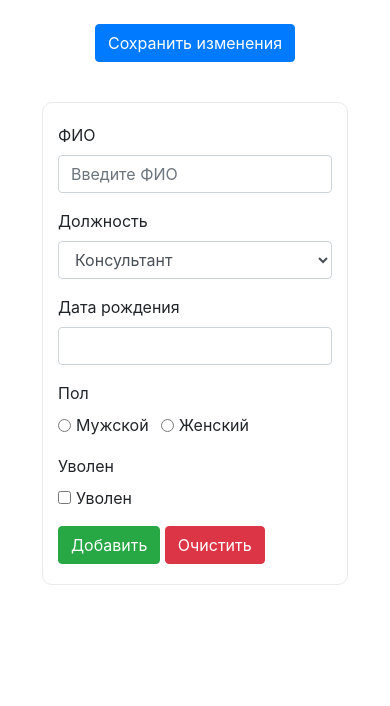
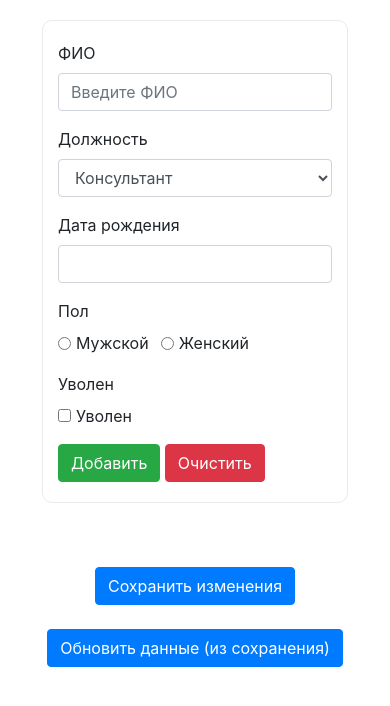
Before and after one commit to Flydist/employees-app, a React (Create React App) app: page / in a window 390 px wide. Shown: the top 706 px of the page. Built offline with nearby package versions, Linux system fonts and the light colour scheme.

Commit message:
Added localStorage functional, view for mobiles

```diff
--- a/src/pages/EmployeesPage/EmployeesPage.tsx
+++ b/src/pages/EmployeesPage/EmployeesPage.tsx
@@ -11,10 +11,10 @@ export const EmployeesPage: FC = observer(() => {
   return (
     <>
       <Row>
-        <Col md={6}>
+        <Col md={{ span: 6, order: 'first' }} xs={{ span: 12, order: 'last' }}>
           <EmployeesList />
         </Col>
-        <Col md={6}>
+        <Col md={{ span: 6, order: 'last' }} xs={{ span: 12, order: 'first' }}>
           <AddForm />
           {Boolean(selectedEmployee) && <EmployeeInfo />}
         </Col>
--- a/src/pages/EmployeesPage/components/EmployeeInfo/EmployeeInfo.tsx
+++ b/src/pages/EmployeesPage/components/EmployeeInfo/EmployeeInfo.tsx
@@ -17,6 +17,7 @@ const EmployeeInfo: FC = observer(() => {
   const {
     fullname, position, birthday, sex, isFired,
   } = currentEmployee
+
   return (
     <>
       <FlexContainer>
--- a/src/pages/EmployeesPage/components/EmployeesList/EmployeesList.styled.ts
+++ b/src/pages/EmployeesPage/components/EmployeesList/EmployeesList.styled.ts
@@ -1,17 +1,21 @@
 import styled from 'styled-components'
-import { Table, Button } from 'react-bootstrap'
+import { Table } from 'react-bootstrap'
 
 export const StyledTable = styled(Table)`
   margin: 20px 0;
   td {
-    cursor: ${(props) => ((props.isaddmode) === 'true' ? 'pointer' : 'not-allowed')};
+    cursor: ${(props) => (props.isaddmode === 'true' ? 'pointer' : 'not-allowed')};
   }
 
   tbody tr:hover {
-    background-color: ${(props) => ((props.isaddmode) === 'true' ? 'rgba(0,0,0,.075)' : 'rgba(200,0,0,.075)')};
+    background-color: ${(props) => (props.isaddmode === 'true' ? 'rgba(0,0,0,.075)' : 'rgba(200,0,0,.075)')};
   }
 `
-export const StyledButton = styled(Button)`
-  display: block;
+
+export const ButtonsBlock = styled.div`
+  display: flex;
+  flex-direction: row;
+  justify-content: space-between;
+  flex-wrap: wrap;
   margin: 20px auto;
 `
--- a/src/pages/EmployeesPage/components/EmployeesList/EmployeesList.tsx
+++ b/src/pages/EmployeesPage/components/EmployeesList/EmployeesList.tsx
@@ -1,6 +1,7 @@
 import React, { FC } from 'react'
 import { observer } from 'mobx-react'
-import { StyledTable, StyledButton } from './EmployeesList.styled'
+import { Button } from 'react-bootstrap'
+import { StyledTable, ButtonsBlock } from './EmployeesList.styled'
 import { useEmployeesStore } from '../../../../hooks/useEmployeesStore'
 
 const EmployeesList: FC = observer(() => {
@@ -9,6 +10,7 @@ const EmployeesList: FC = observer(() => {
     showEmployeeInfo,
     isAddMode,
     saveEmployeesToLocalStorage,
+    loadEmployeesFromLocalStorage,
   } = useEmployeesStore()
 
   return (
@@ -32,7 +34,8 @@ const EmployeesList: FC = observer(() => {
           ))}
         </tbody>
       </StyledTable>
-      <StyledButton
+      <ButtonsBlock>
+        <Button
           variant="primary"
           type="button"
           onClick={() => saveEmployeesToLocalStorage(employees, 'employees')}
@@ -40,7 +43,17 @@ const EmployeesList: FC = observer(() => {
           className="mt-4 mx-auto"
         >
           Сохранить изменения
-      </StyledButton>
+        </Button>
+        <Button
+          variant="primary"
+          type="button"
+          onClick={() => loadEmployeesFromLocalStorage('employees')}
+          disabled={!isAddMode}
+          className="mt-4 mx-auto"
+        >
+          Обновить данные (из сохранения)
+        </Button>
+      </ButtonsBlock>
     </>
   )
 })
--- a/src/store/EmployeesStore.ts
+++ b/src/store/EmployeesStore.ts
@@ -8,7 +8,7 @@ export type Employee = {
   fullname: string
   position: string
   birthday: Date
-  sex: SexType | ''
+  sex: SexType
   isFired: boolean
 }
 
--- a/src/types/types.ts
+++ b/src/types/types.ts
@@ -1,12 +1,13 @@
 export enum SexType {
   male = 'Мужской',
   female = 'Женский',
+  unknown = '',
 }
 
 export type FormValues = {
   fullname: string
   position: string
   birthday: Date
-  sex: SexType | ''
+  sex: SexType
   isFired: boolean
 }
```
Also changed, not shown: 1 other file (tests, documents, lock files or other folders). Lines whose indentation alone changed are shown as unchanged.
